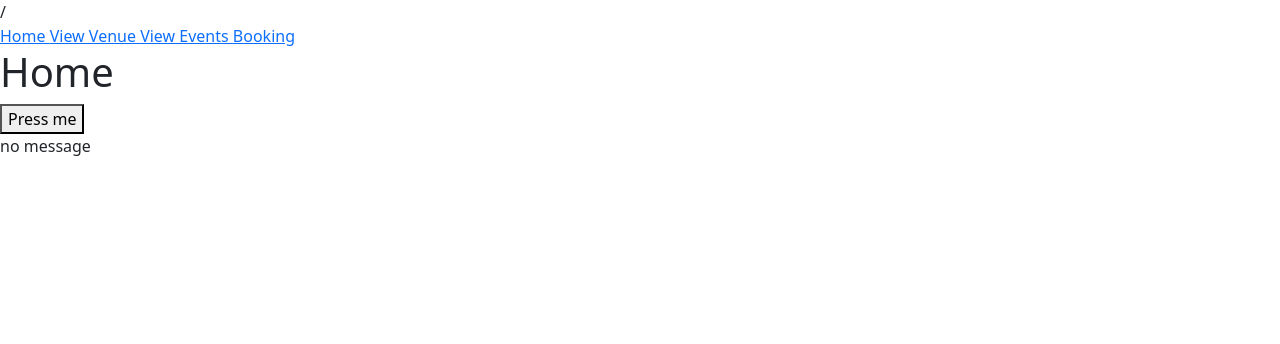
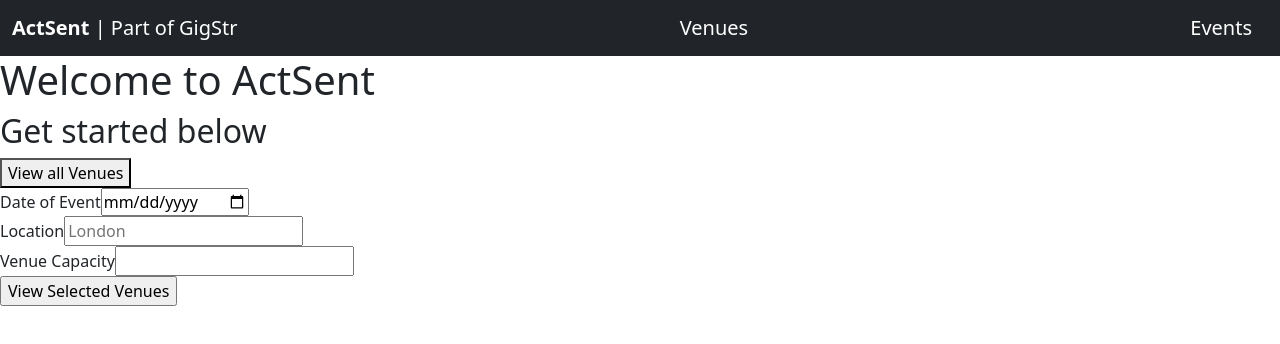
Before and after one commit to edmundlow/actsent22, a React (Create React App) app in the folder front-end/: page / in a window 1280 px wide. Shown: the top 344 px of the page. Built offline with nearby package versions, Linux system fonts and the light colour scheme.

Commit message:
Working on filtering in splash page

```diff
--- a/front-end/src/App.js
+++ b/front-end/src/App.js
@@ -6,6 +6,7 @@ import ListOfVenues from'./components/listofvenues/ListOfVenues'
 import SingleVenuePage from './pages/SingleVenuePage';
 import EventsPage from './pages/EventsPage';
 import SearchEventsForm from './pages/EventsPage';
+import SplashPage from './pages/SplashPage';
 
 import { useEffect, useState} from 'react'
 import {
@@ -22,16 +23,17 @@ import {
 const Routes = () => (
 
   <Switch>
-    <Route path="/mybooking">
-      <h1>Booking</h1>
-    </Route>
 
     <Route exact path= '/venues'>
       <ListOfVenues />
     </Route>
 
-    <Route exact path={`/venues/:id`}>
+    <Route exact path={`/venues/id:id`}>
       <SingleVenuePage />
+    </Route>
+
+    <Route exact path={`/venues/location:location`}>
+      <ListOfVenues />
     </Route>
 
     <Route exact path={`/events`}>
@@ -39,7 +41,7 @@ const Routes = () => (
     </Route>
 
     <Route path="/">
-      <h1>Home</h1>
+      <SplashPage />
     </Route>
   </Switch>
 
@@ -50,16 +52,29 @@ const NavBar = () => {
   const { pathname } = useLocation();
 
   return (
+    // <label>{pathname}</label>
     <>
-      <label>{pathname}</label>
-      <nav>
-        <NavLink to="/"> Home </NavLink>
-        <NavLink to="/venues"> View Venue </NavLink>
-        <NavLink to="/events"> View Events </NavLink>
-        <NavLink to="/mybooking"> Booking </NavLink>
+      <nav class="navbar navbar-dark bg-dark">
+        <div class="container-fluid">
+          <a class="navbar-brand" href="/"><b> ActSent </b>| Part of GigStr</a>
+          <NavLink class="navbar-brand" to="/venues"> Venues </NavLink>
+          <NavLink class="navbar-brand" to="/events"> Events </NavLink>
+        </div>
       </nav>
     </>
   );
+
+  // return (
+  //   <>
+  //     <label>{pathname}</label>
+  //     <nav>
+  //       <NavLink to="/"> Home </NavLink>
+  //       <NavLink to="/venues"> View Venue </NavLink>
+  //       <NavLink to="/events"> View Events </NavLink>
+  //       <NavLink to="/mybooking"> Booking </NavLink>
+  //     </nav>
+  //   </>
+  // );
 };
 
 
@@ -74,34 +89,12 @@ const RequestButton = (props) => {
 
 function App()  {
 
-  const [message, setMessage] = useState("no message");
-
-  //useEffect(() => {onClick()}, []);
-
-
-  async function onClick(){
-    console.log("the button has been clicked woooo!")
-    // const res = await fetch('https://kdm665d8y1.execute-api.eu-west-2.amazonaws.com/production/')
-    const res = await fetch('http://localhost:3002/venue')
-    const data = await res.text()
-    console.log(data)
-    //setMessage(data);
-    //(data);
-   // return data
-
-  }
-
   return (
     <>
       <BrowserRouter>
         <NavBar />
         <Routes />
       </BrowserRouter>
-
-      <div>
-        <RequestButton onClick={onClick}/>
-        <p> {message} </p>
-      </div>
     </>
   )
 
--- /dev/null
+++ b/front-end/src/components/filterForm/filterForm.js
@@ -0,0 +1,39 @@
+import {useState} from 'react'
+import { prependOnceListener } from '../../../../back-end/server'
+
+const FilterForm = (props) => {
+    const [date, setDate] = useState()
+    const [location, setLocation] = useState()
+    const [capacity, setCapacity] = useState()
+
+    const onSubmit = (e) => {
+        e.preventDefault()
+
+        props.onBook(location)
+    }
+
+    return(
+
+        <form onSubmit={onSubmit}>
+
+            <div>
+                <label>Date of Event</label>
+                <input type={'date'} value={date}></input>
+            </div>
+
+            <div>
+                <label>Location</label>
+                <input type={'text'} value={location} placeholder="London"></input>
+            </div>
+
+            <div>
+                <label>Venue Capacity</label>
+                <input type={'number'} value={capacity}></input>
+            </div>
+
+            <input type='submit' value='View Selected Venues' />
+        </form>
+    )
+}
+
+export default FilterForm
--- a/front-end/src/components/listofvenues/ListOfVenues.js
+++ b/front-end/src/components/listofvenues/ListOfVenues.js
@@ -1,5 +1,6 @@
 import VenueListItem from '../venuelistitem/VenueListItem'
 import { useEffect, useState} from 'react'
+import { useParams} from "react-router-dom"
 
 
 async function fetchVenues(){
@@ -15,14 +16,24 @@ const  ListOfVenues = (props) =>{
 
     const [listState, setListState] = useState([])
 
+    const { location } = useParams()
+
     useEffect(() => {
         fetchVenues().then(setListState)
     }, [])
 
+    let filtered_venues = listState
+
+    if (location) {
+        filtered_venues = listState.filter(venue => {
+            return venue.venue_geolocation.includes(location)
+        })
+    }
+
     return (
         <>
             {
-                listState.map(venue => {
+                filtered_venues.map(venue => {
                     return <VenueListItem key= {venue.venue_id} id= {venue.venue_id} name= {venue.venue_name}
                             location= {venue.venue_geolocation} description= {venue.venue_description} image= {venue.venue_image}/>
                 })
--- /dev/null
+++ b/front-end/src/pages/SplashPage.js
@@ -0,0 +1,29 @@
+import * as React from 'react'
+import { useHistory } from 'react-router-dom'
+import {useState} from 'react'
+import FilterForm from '../components/filterForm/filterForm'
+
+
+const SplashPage= () => {
+    const history= useHistory()
+    const allvenues = () => {
+        history.push(`/venues`)
+    }
+
+    const onFilter = (location) => {
+        history.push(`/venues/${location}`)
+    }
+
+    return(
+        <div>
+        <h1>
+            Welcome to ActSent
+        </h1>
+        <h2>Get started below</h2>
+        <button onClick={allvenues}>View all Venues</button>
+
+        <FilterForm onFilter={onFilter}></FilterForm>
+        </div>
+    )
+}
+export default SplashPage
```
